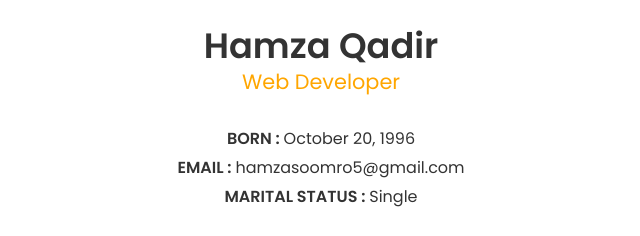
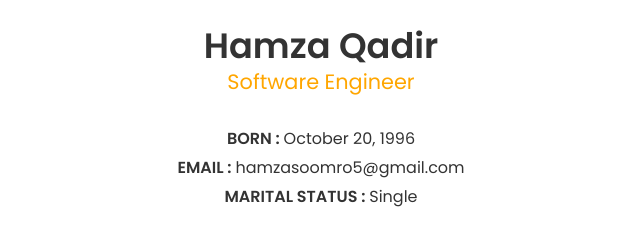
Before and after one commit to hamza-qadir/apple, a plain HTML site: page cvportfolio/index.html in a window 1280 px wide. Shown: the part 403-639 px from the top of the page, 319-959 px from the left. Drawn offline with Linux system fonts and the light colour scheme; files whose address does not match are found by name.

Commit message:
change designation

```diff
--- a/cvportfolio/index.html
+++ b/cvportfolio/index.html
@@ -90,7 +90,7 @@
                 <img src="images/profile-pic.png" alt="" />
               </div>
               <h2><b>Hamza Qadir</b></h2>
-              <h4 class="font-yellow">Web Developer</h4>
+              <h4 class="font-yellow">Software Engineer</h4>
               <ul class="information margin-tb-30">
                 <li><b>BORN : </b>October 20, 1996</li>
                 <li><b>EMAIL : </b>hamzasoomro5@gmail.com</li>
```
